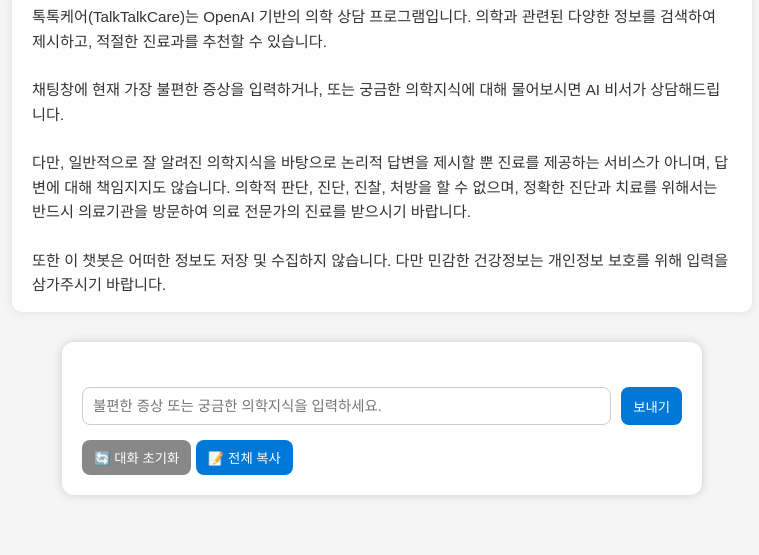
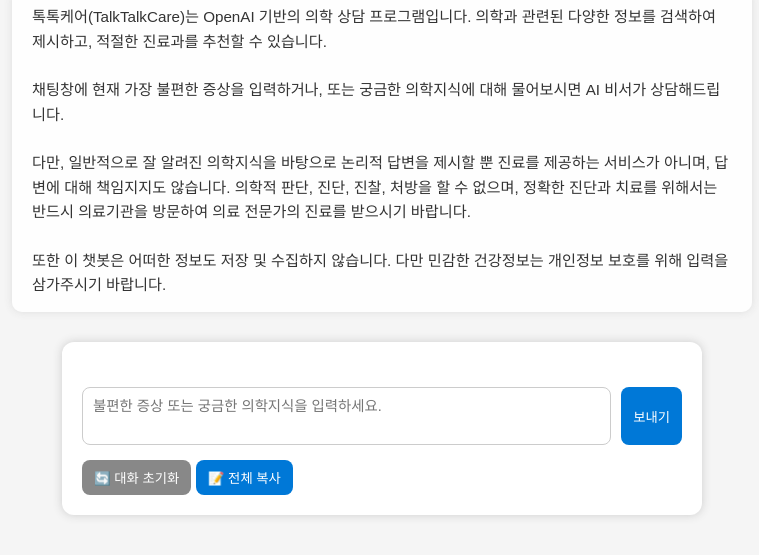
Before and after one commit to lee6097/talktalkcare, a website: page index.html in a window 1280 px wide. Shown: the part 127-682 px from the top of the page, without its empty margins (258-1017 px from the left). Drawn offline with Linux system fonts and the light colour scheme; no server answers.

Commit message:
Update index.html

```diff
--- a/index.html
+++ b/index.html
@@ -179,7 +179,7 @@
   <div id="chatbox">
     <div id="chat"></div>
     <form id="inputForm">
-      <textarea id="userInput" rows="1" placeholder="불편한 증상 또는 궁금한 의학지식을 입력하세요."></textarea>
+      <textarea id="userInput" placeholder="불편한 증상 또는 궁금한 의학지식을 입력하세요."></textarea>
       <button type="submit">보내기</button>
     </form>
     <button class="reset-btn" onclick="location.reload()">🔄 대화 초기화</button>
```
